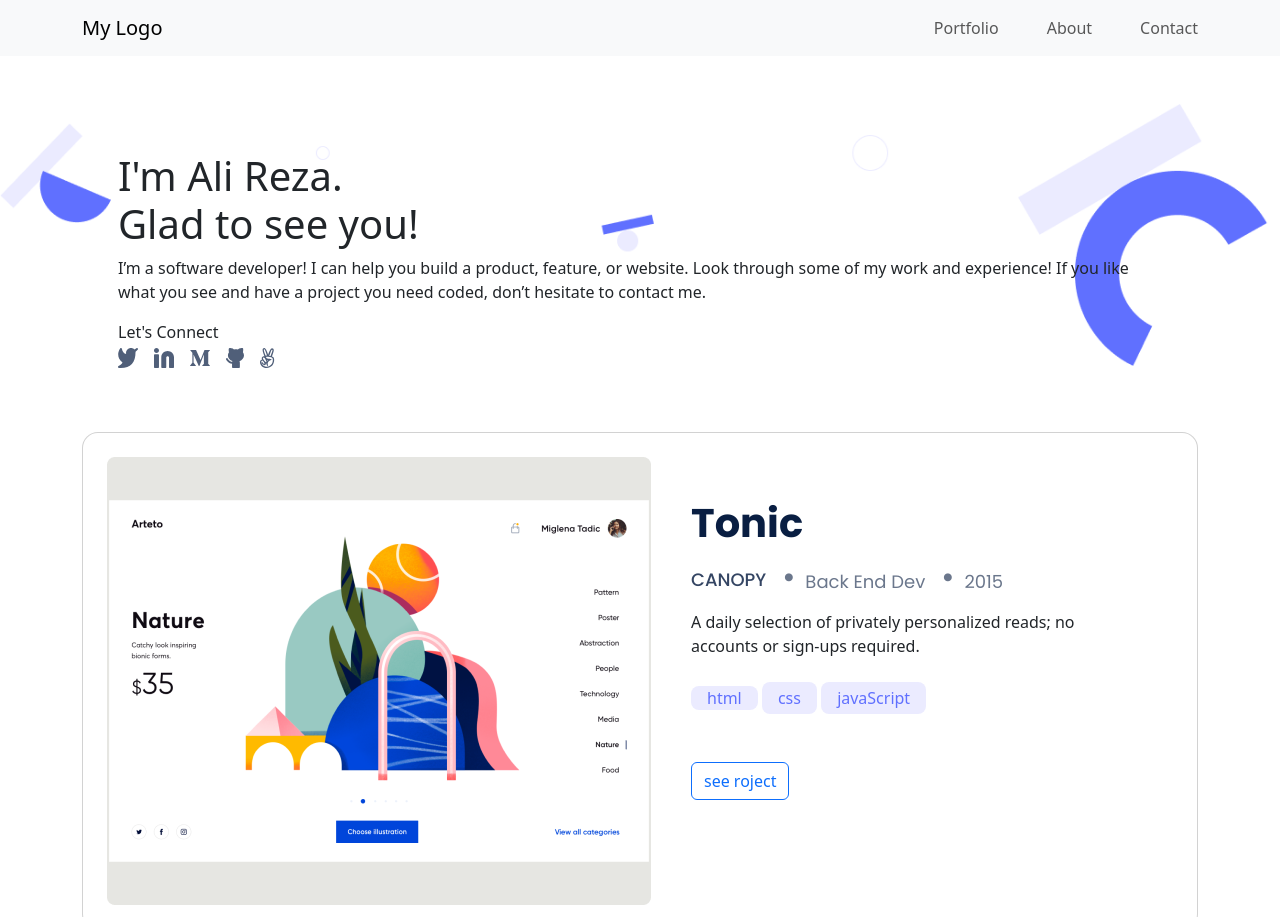
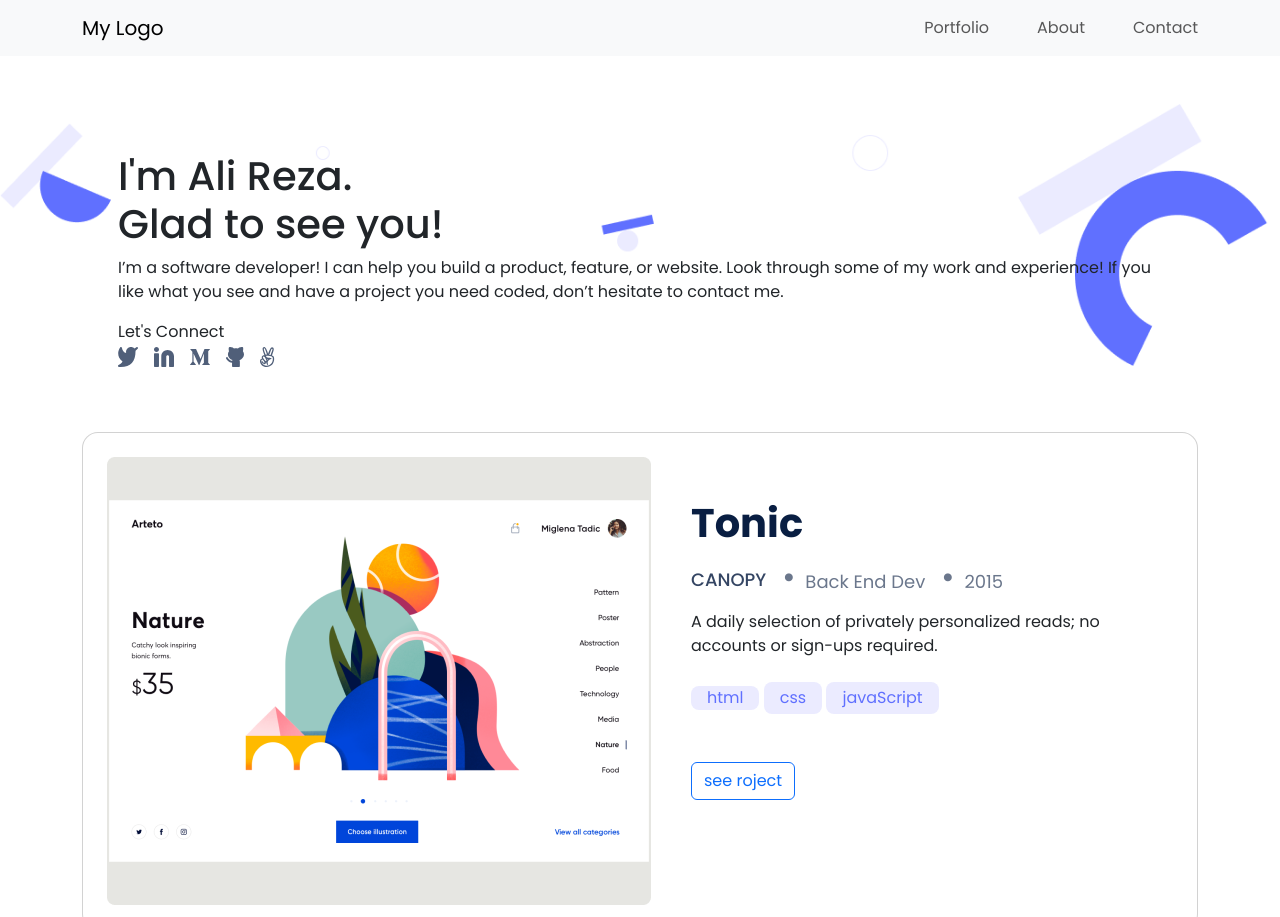
Before and after one commit to AliRezaBmeDu/Portfolio-bootstrap, a website: page index.html in a window 1280 px wide. Shown: the top 917 px of the page. Drawn offline with nearby package versions, Linux system fonts and the light colour scheme.

Commit message:
Update the style.css

```diff
--- a/style.css
+++ b/style.css
@@ -1,4 +1,33 @@
 @import url("https://fonts.googleapis.com/css2?family=Poppins:wght@100;200;300;400;500;600;700&display=swap");
+
+* {
+    margin: 0;
+    padding: 0;
+    box-sizing: border-box;
+    font-family: "Poppins", sans-serif;
+  }
+
+  .body {
+    background-color: black;
+    font-family: "Poppins", sans-serif;
+  }
+
+.myInfo {
+    margin-top: 8rem;
+    background-image: url('./images/desktop/headerImg.png');
+    background-repeat: no-repeat;
+    background-size: cover;
+    height: fit-content;
+
+}
+
+#about {
+    margin-top: 5rem;
+}
+
+.getintouch {
+    width: 35%;
+}
 
 .list-group-item:not(:first-child)::before {
   content: "•";
--- /dev/null
+++ b/temp.css
@@ -0,0 +1,30 @@
+@import url("https://fonts.googleapis.com/css2?family=Poppins:wght@100;200;300;400;500;600;700&display=swap");
+
+* {
+    margin: 0;
+    padding: 0;
+    box-sizing: border-box;
+    font-family: "Poppins", sans-serif;
+  }
+
+  .body {
+    background-color: black;
+    font-family: "Poppins", sans-serif;
+  }
+
+.myInfo {
+    margin-top: 8rem;
+    background-image: url('./images/desktop/headerImg.png');
+    background-repeat: no-repeat;
+    background-size: cover;
+    height: fit-content;
+
+}
+
+#about {
+    margin-top: 5rem;
+}
+
+.getintouch {
+    width: 35%;
+}
```
